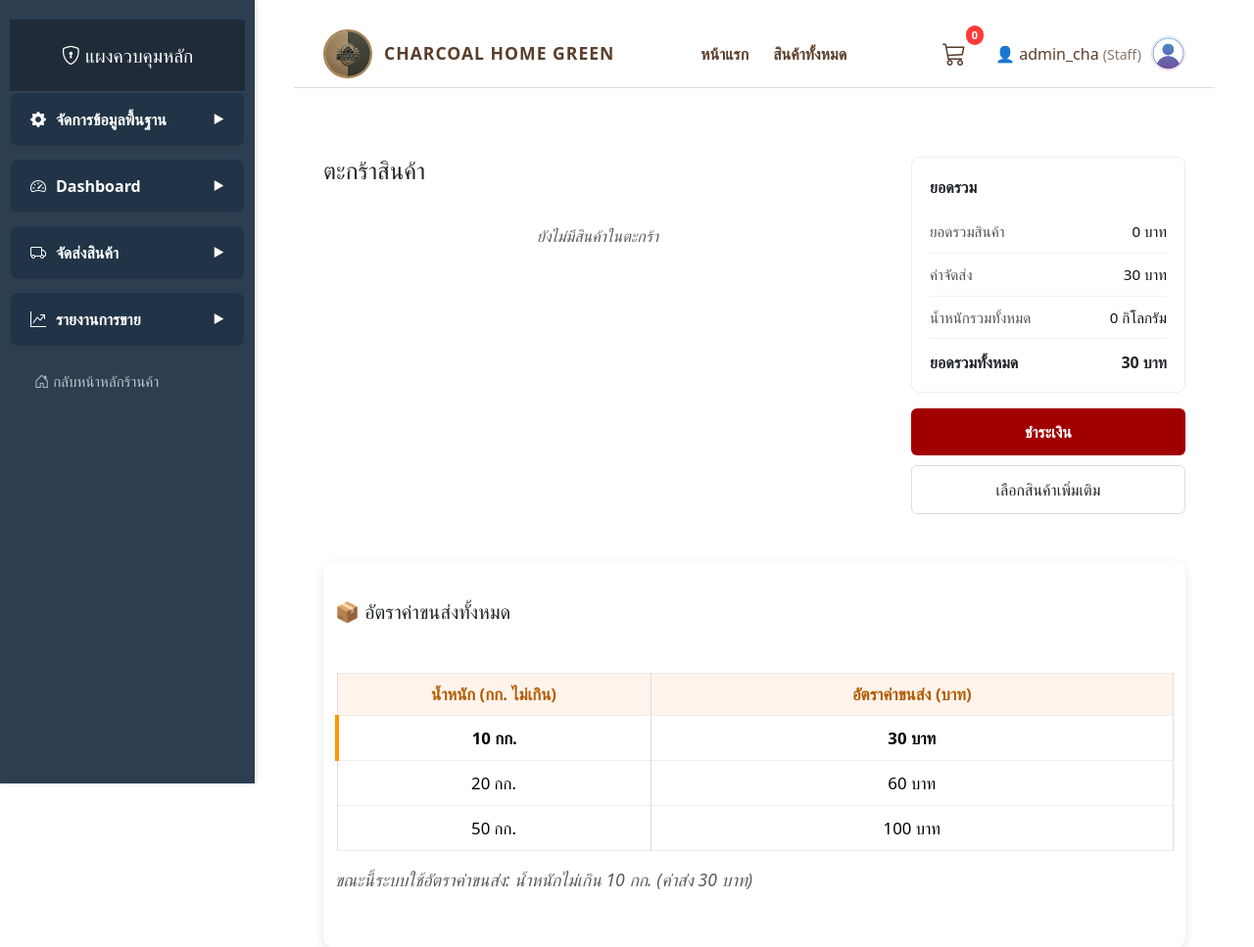
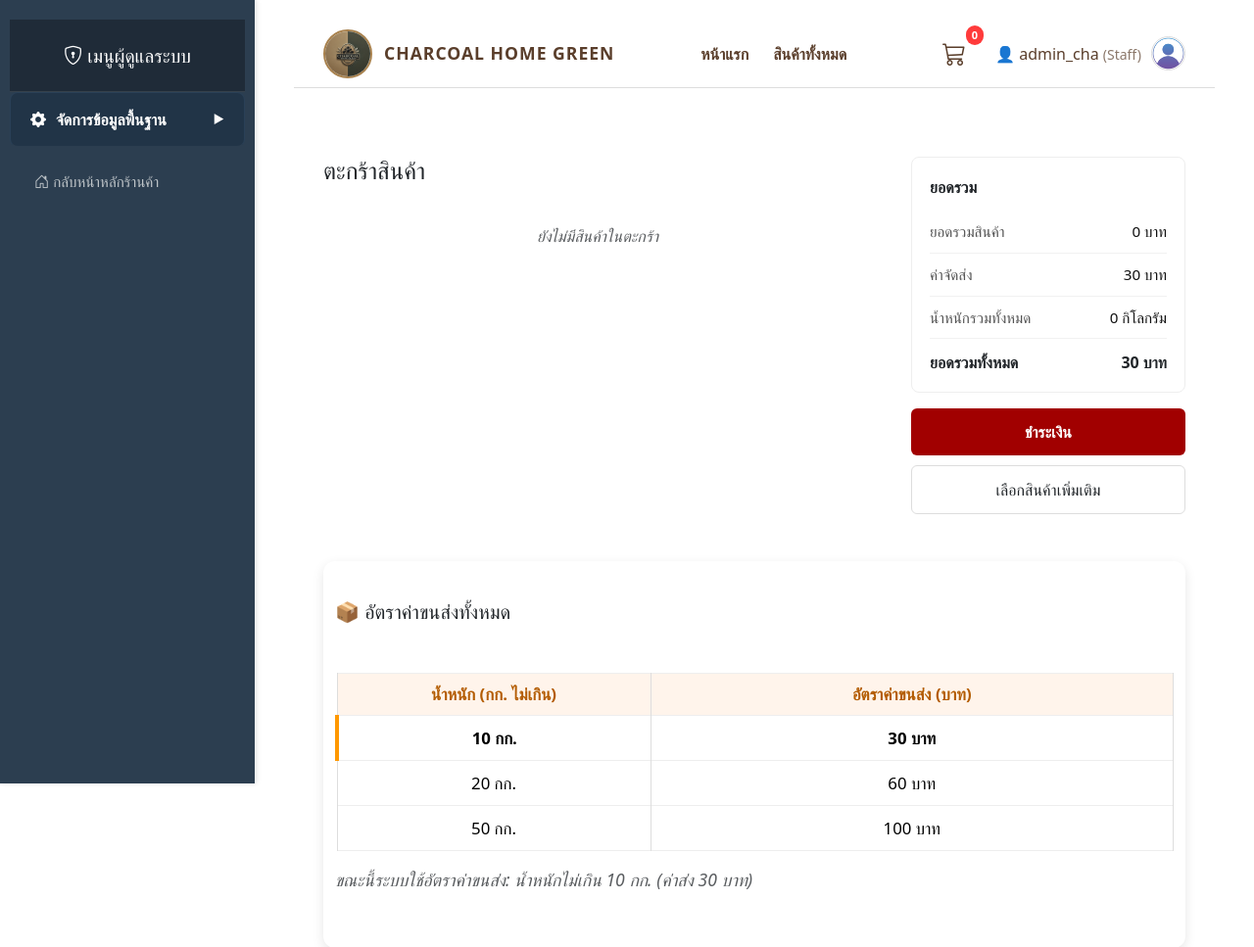
Before and after one commit to satitasriracha/my_web_new, a Django app: page /cart/ in a window 1280 px wide. Shown: the top 967 px of the page at 98% size. Run offline with Django 5.2, Linux system fonts and the light colour scheme; a user stored in the database is signed in; data comes from the database, SQL or seed files in the repository; parts of the project's set-up code (start-up, migrations or seed data) failed here and were passed over; some libraries are stand-ins or nearby versions.

Commit message:
แก้หน้าที่ของแต่ละคน

```diff
--- a/myapp/templates/base.html
+++ b/myapp/templates/base.html
@@ -267,24 +267,13 @@
   class="{% if user.is_authenticated %}{% if user.is_superuser or user.profile.position == 'supper' or user.profile.position == 'owner' or user.is_staff or user.profile.position == 'employee' %}has-sidebar{% endif %}{% endif %}">
   {% if user.is_authenticated %}
 
-  {% comment %} ✅ ADMIN / OWNER เห็นทั้งหมด {% endcomment %}
-  {% if user.is_superuser or user.profile.position == 'supper' or user.profile.position == 'owner' %}
+  {% comment %} 🔥 OWNER เท่านั้น {% endcomment %}
+  {% if user.profile.position == 'owner' %}
 
   <div class="sidebar">
-    <h2><i class="bi bi-shield-lock"></i> แผงควบคุมหลัก</h2>
+    <h2><i class="bi bi-graph-up"></i> เมนูเจ้าของกิจการ</h2>
 
-    <div class="sidebar-group" id="basicMasterGroup">
-      <div class="group-header" onclick="toggleGroup('basicMasterGroup')">
-        <div class="group-title"><i class="bi bi-gear-fill"></i> จัดการข้อมูลพื้นฐาน</div>
-        <span class="caret">▶</span>
-      </div>
-      <div class="submenu">
-        <a href="{% url 'myapp:store_list' %}"><i class="bi bi-shop"></i> ข้อมูลร้าน</a>
-        <a href="{% url 'myapp:product_list' %}"><i class="bi bi-box-seam"></i> ข้อมูลสินค้า</a>
-        <a href="{% url 'myapp:user_list' %}"><i class="bi bi-people"></i> ข้อมูลผู้ใช้ระบบ</a>
-        <a href="{% url 'myapp:shipping_rate_list' %}"><i class="bi bi-truck"></i> อัตราค่าขนส่ง</a>
-      </div>
-    </div>
+    <!-- Dashboard -->
     <div class="sidebar-group" id="dashboardGroup">
       <div class="group-header" onclick="toggleGroup('dashboardGroup')">
         <div class="group-title">
@@ -315,16 +304,73 @@
         </a>
       </div>
     </div>
-    <!-- 🔥 เพิ่มใน ADMIN ใต้ saleProductGroup -->
-    <div class="sidebar-group" id="deliveryGroup">
-      <div class="group-header" onclick="toggleGroup('deliveryGroup')">
+
+    <!-- รายงาน -->
+    <div class="sidebar-group" id="saleProductGroup">
+      <div class="group-header" onclick="toggleGroup('saleProductGroup')">
+        <div class="group-title"><i class="bi bi-graph-up-arrow"></i> รายงานการขาย</div>
+        <span class="caret">▶</span>
+      </div>
+      <div class="submenu">
+        <a href="{% url 'myapp:sale_list' %}">
+          <i class="bi bi-list-check"></i> ข้อมูลการขายสินค้า
+        </a>
+      </div>
+    </div>
+
+    <a href="{% url 'myapp:home' %}">
+      <i class="bi bi-house-door"></i> กลับหน้าหลักร้านค้า
+    </a>
+  </div>
+
+  {% comment %} 🔥 ADMIN เท่านั้น {% endcomment %}
+  {% elif user.is_superuser or user.profile.position == 'admin' %}
+
+  <div class="sidebar">
+    <h2><i class="bi bi-shield-lock"></i> เมนูผู้ดูแลระบบ</h2>
+
+    <div class="sidebar-group" id="basicMasterGroup">
+      <div class="group-header" onclick="toggleGroup('basicMasterGroup')">
         <div class="group-title">
-          <i class="bi bi-truck"></i> จัดส่งสินค้า
+          <i class="bi bi-gear-fill"></i> จัดการข้อมูลพื้นฐาน
         </div>
         <span class="caret">▶</span>
       </div>
 
       <div class="submenu">
+        <a href="{% url 'myapp:store_list' %}">
+          <i class="bi bi-shop"></i> ข้อมูลร้าน
+        </a>
+
+        <a href="{% url 'myapp:product_list' %}">
+          <i class="bi bi-box-seam"></i> ข้อมูลสินค้า
+        </a>
+
+        <a href="{% url 'myapp:user_list' %}">
+          <i class="bi bi-people"></i> ข้อมูลผู้ใช้ระบบ
+        </a>
+
+        <a href="{% url 'myapp:shipping_rate_list' %}">
+          <i class="bi bi-truck"></i> อัตราค่าขนส่ง
+        </a>
+      </div>
+    </div>
+
+    <a href="{% url 'myapp:home' %}">
+      <i class="bi bi-house-door"></i> กลับหน้าหลักร้านค้า
+    </a>
+  </div>
+
+  {% comment %} ✅ EMPLOYEE {% endcomment %}
+  {% elif user.is_staff or user.profile.position == 'employee' %}
+
+  <div class="sidebar">
+    <h2><i class="bi bi-person-badge"></i> เมนูพนักงาน</h2>
+    <a href="{% url 'myapp:product_list' %}"><i class="bi bi-box-seam"></i> รับสินค้าเข้าคลัง</a>
+    <a href="{% url 'myapp:sale_list' %}"><i class="bi bi-cart-plus"></i> ขายสินค้า</a>
+    <div class="group-title">
+      <i class="bi bi-truck"></i> จัดส่งสินค้า
+    </div>
     <a href="{% url 'myapp:delivery_list' %}">
       <i class="bi bi-list"></i> รายการจัดส่งสินค้า
     </a>
@@ -336,28 +382,6 @@
     <a href="{% url 'myapp:delivery_tracking' %}">
       <i class="bi bi-geo-alt"></i> ติดตามสถานะ
     </a>
-      </div>
-    </div>
-    <div class="sidebar-group" id="saleProductGroup">
-      <div class="group-header" onclick="toggleGroup('saleProductGroup')">
-        <div class="group-title"><i class="bi bi-graph-up-arrow"></i> รายงานการขาย</div>
-        <span class="caret">▶</span>
-      </div>
-      <div class="submenu">
-        <a href="{% url 'myapp:sale_list' %}"><i class="bi bi-list-check"></i> ข้อมูลการขายสินค้า</a>
-      </div>
-    </div>
-
-    <a href="{% url 'myapp:home' %}"><i class="bi bi-house-door"></i> กลับหน้าหลักร้านค้า</a>
-  </div>
-
-  {% comment %} ✅ EMPLOYEE {% endcomment %}
-  {% elif user.is_staff or user.profile.position == 'employee' %}
-
-  <div class="sidebar">
-    <h2><i class="bi bi-person-badge"></i> เมนูพนักงาน</h2>
-    <a href="{% url 'myapp:product_list' %}"><i class="bi bi-box-seam"></i> ตรวจสอบสต็อกสินค้า</a>
-    <a href="{% url 'myapp:sale_list' %}"><i class="bi bi-cart-plus"></i> บันทึกการขายใหม่</a>
     <a href="{% url 'myapp:home' %}"><i class="bi bi-house-door"></i> หน้าหลัก</a>
   </div>
 
--- a/myapp/views.py
+++ b/myapp/views.py
@@ -36,7 +36,6 @@ from .models import (
     UserProfile,
     CartItem
 )
-
 from django.db.models import Count, Sum
 from django.db.models.functions import TruncDate
 from django.shortcuts import render
@@ -1084,17 +1083,17 @@ def dashboard(request):
     )
 
     # =====================
-    # ✅ D10 รายงานการเงิน
-    # =====================
+# ✅ D10 รายงานการเงิน
+# =====================
     report_finance = Payment.objects.aggregate(
-        total_income=Sum('pay_total'),
-        total_transactions=Count('id')
+    total_income=Sum('pay_total'),
+    total_transactions=Count('*'),
     )
 
     chart_labels = ['Mon','Tue','Wed','Thu','Fri','Sat','Sun']
     chart_data = [5,10,7,12,8,15,9]
-
     context = {
+
         'total_sales': total_sales,
         'total_products': total_products,
         'total_customers': total_customers,
@@ -1122,9 +1121,8 @@ def dashboard(request):
         'chart_labels': chart_labels,
         'chart_data': chart_data,
     }
-
-    return render(request, 'myapp/dashboard.html', context)
-# ✅ ฟังก์ชันบันทึกการขาย
+    return render(request,'myapp/dashboard.html',context)
+
 @transaction.atomic
 def add_sale(request):
     if request.method == "POST":
```
Lines whose indentation alone changed are shown as unchanged.
